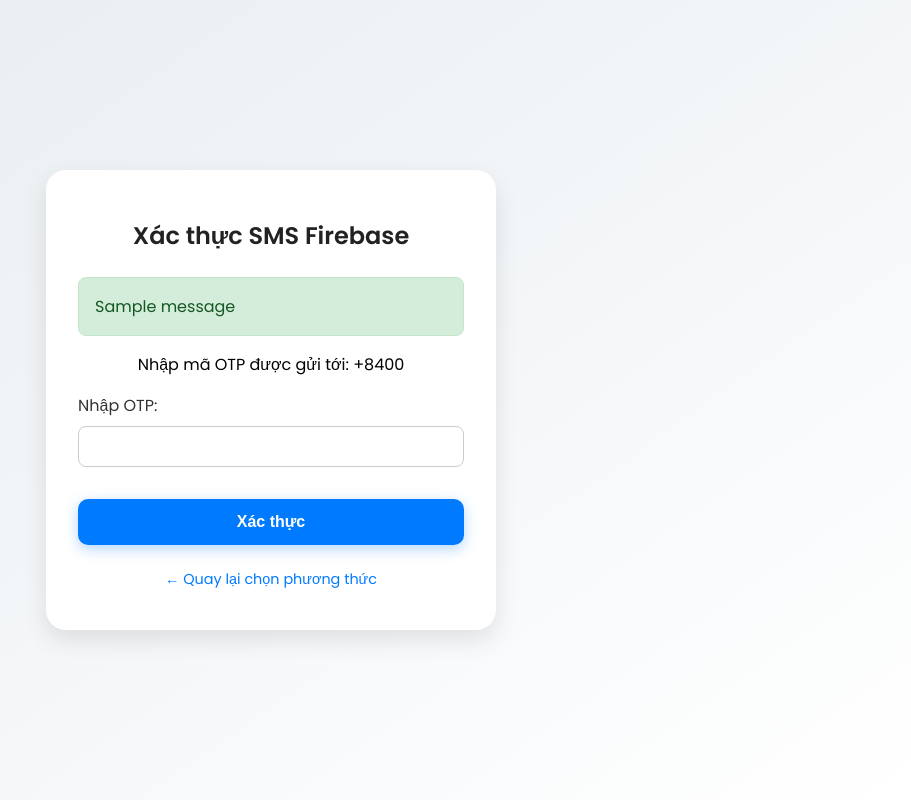
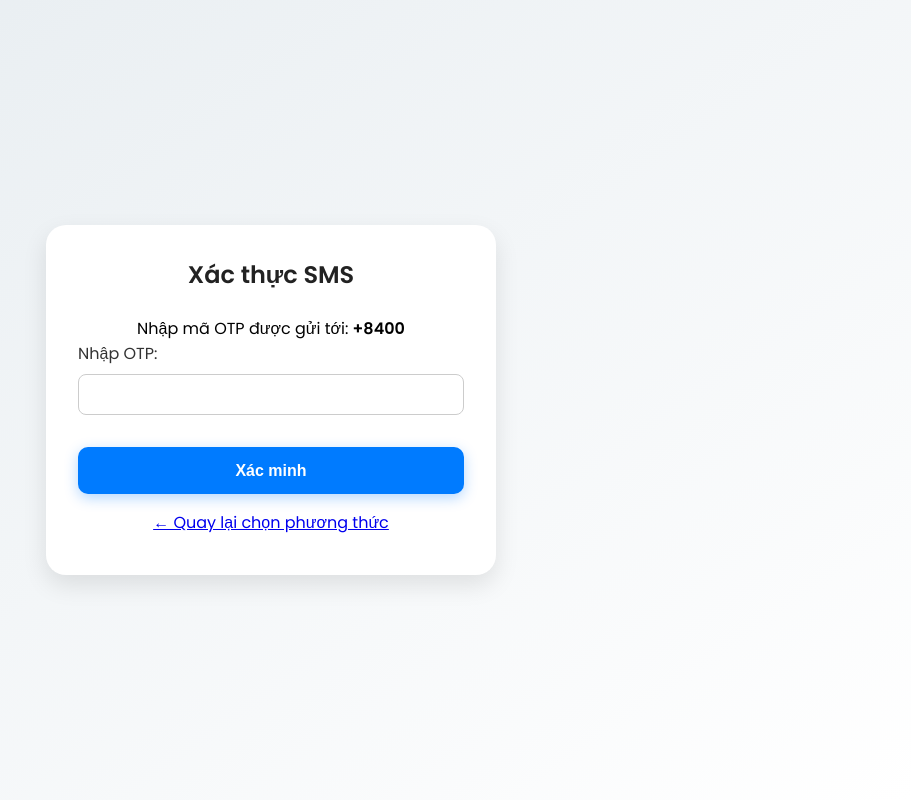
Before and after one commit to Trg-Nhan/cuoiky-2fa, a Flask app: page /auth/sms in a window 1280 px wide. Shown: the whole page, without its empty margins (369-1280 px from the left). Run offline with Flask 3, Linux system fonts and the light colour scheme; the visitor is signed in with stand-in values (Sample User, id 1); tables that the repository leaves empty hold one stand-in row (values such as "Sample post"); one stand-in notice (Sample message) is shown; some libraries are stand-ins or nearby versions.

Commit message:
Cập nhật verify và firebase

```diff
--- a/static/firebase.js
+++ b/static/firebase.js
@@ -1,93 +1,49 @@
 // firebase.js
-
-// Cấu hình Firebase
 const firebaseConfig = {
-  apiKey: "AIzaSyDOR6ivLePyTR4j3HlHMyN-NB6QS-qSORk",
-  authDomain: "sms-auth-demo-f5b14.firebaseapp.com",
-  projectId: "sms-auth-demo-f5b14",
-  storageBucket: "sms-auth-demo-f5b14.appspot.com",
-  messagingSenderId: "194704028483",
-  appId: "1:194704028483:web:4c402376687e955bcbf5f6",
-  measurementId: "G-DEV70ZFQLW"
+  apiKey: "YOUR_API_KEY",
+  authDomain: "YOUR_AUTH_DOMAIN",
+  projectId: "YOUR_PROJECT_ID",
+  storageBucket: "YOUR_BUCKET",
+  messagingSenderId: "YOUR_SENDER_ID",
+  appId: "YOUR_APP_ID"
 };
 
-// Khởi tạo Firebase
 firebase.initializeApp(firebaseConfig);
+const auth = firebase.auth();
 
-// Gửi mã OTP
-function sendOtpFirebase(phoneNumber) {
-  window.userPhone = phoneNumber;
+let confirmationResult = null;
 
-  // Reset nếu recaptcha đã tồn tại
-  if (window.recaptchaVerifier) {
-    window.recaptchaVerifier.clear();
+window.sendOtpFirebase = function (phoneNumber) {
+  const recaptchaVerifier = new firebase.auth.RecaptchaVerifier('recaptcha-container', {
+    size: 'invisible',
+    callback: function(response) {
+      // recaptcha solved
     }
-
-  window.recaptchaVerifier = new firebase.auth.RecaptchaVerifier('recaptcha-container', {
-    size: 'invisible'
   });
 
-  window.recaptchaVerifier.render().then(function (widgetId) {
-    window.recaptchaWidgetId = widgetId;
-
-    firebase.auth().signInWithPhoneNumber(phoneNumber, window.recaptchaVerifier)
-      .then((confirmationResult) => {
-        window.confirmationResult = confirmationResult;
+  auth.signInWithPhoneNumber(phoneNumber, recaptchaVerifier)
+    .then((result) => {
+      confirmationResult = result;
       alert("✅ Mã OTP đã được gửi!");
-        startResendCountdown(); // Bắt đầu đếm ngược
     })
     .catch((error) => {
-        console.error("❌ Lỗi gửi OTP:", error);
       alert("❌ Lỗi gửi OTP: " + error.message);
     });
-  });
-}
+};
 
-// Gửi lại OTP
-function resendOtp() {
-  const phone = window.userPhone;
-  if (!phone) {
-    alert("❌ Không tìm thấy số điện thoại để gửi lại OTP.");
-    return;
-  }
-  sendOtpFirebase(phone);
-}
-
-// Đếm ngược gửi lại
-function startResendCountdown() {
-  const btn = document.getElementById("resend-btn");
-  if (!btn) return;
-
-  btn.disabled = true;
-  let timeLeft = 60;
-  btn.innerText = `Gửi lại mã (${timeLeft}s)`;
-
-  const interval = setInterval(() => {
-    timeLeft--;
-    btn.innerText = `Gửi lại mã (${timeLeft}s)`;
-    if (timeLeft <= 0) {
-      clearInterval(interval);
-      btn.innerText = "Gửi lại mã";
-      btn.disabled = false;
-    }
-  }, 1000);
-}
-
-// Xác minh OTP
-function submitOtpFirebase() {
-  const otp = document.getElementById("otp").value;
-  if (!window.confirmationResult) {
-    alert("❌ Chưa gửi mã OTP hoặc mã chưa sẵn sàng.");
+window.submitOtpFirebase = function () {
+  const code = document.getElementById("otp").value;
+  if (!confirmationResult) {
+    alert("❗ Mã OTP chưa được gửi.");
     return;
   }
 
-  window.confirmationResult.confirm(otp)
+  confirmationResult.confirm(code)
     .then((result) => {
-      alert("✅ Xác thực thành công!");
-      document.getElementById("otp-form").submit();
+      alert("✅ Xác minh OTP thành công!");
+      window.location.href = "/auth/sms"; // hoặc redirect tùy bạn
     })
     .catch((error) => {
-      console.error("❌ Mã OTP không đúng:", error);
-      alert("❌ Mã OTP không đúng hoặc đã hết hạn.");
+      alert("❌ Sai mã OTP: " + error.message);
     });
-}
+};
--- a/templates/verify.html
+++ b/templates/verify.html
@@ -2,88 +2,40 @@
 <html lang="vi">
 <head>
   <meta charset="UTF-8">
-  <title>{{ header }}</title>
+  <title>Xác thực SMS</title>
   <link rel="stylesheet" href="{{ url_for('static', filename='css/style.css') }}">
 
-  {% if header == "Xác thực SMS" %}
-    <!-- Firebase SDK compat version -->
+  <!-- Firebase SDK -->
   <script src="https://www.gstatic.com/firebasejs/9.22.2/firebase-app-compat.js"></script>
   <script src="https://www.gstatic.com/firebasejs/9.22.2/firebase-auth-compat.js"></script>
-    <script src="{{ url_for('static', filename='js/firebase.js') }}"></script>
-  {% endif %}
+  <script src="{{ url_for('static', filename='firebase.js') }}"></script>
 </head>
-<body {% if header == "Xác thực Voice" %}onload="speakOTP();"{% endif %}>
+<body>
   <div class="form-container">
     <div class="form-card">
-      <div class="logo"><i class="fas fa-key"></i></div>
-      <h2>{{ header }}</h2>
+      <h2>Xác thực SMS</h2>
+      <p>Nhập mã OTP được gửi tới: <strong>{{ phone }}</strong></p>
 
-      {% with messages = get_flashed_messages(with_categories=true) %}
-        {% if messages %}
-          {% for category, message in messages %}
-            <div class="alert {{ category }}">{{ message }}</div>
-          {% endfor %}
-        {% endif %}
-      {% endwith %}
-
-      <p style="margin-bottom: 1rem;">
-        {{ message|safe }}
-        {% if otp_to_speak %}
-          <button type="button" onclick="speakOTP()" title="Nghe lại mã OTP"
-                  style="margin-left: 10px; background: none; border: none; cursor: pointer; font-size: 1.3rem;">
-            🔊
-          </button>
-        {% endif %}
-      </p>
-
-      {% if qr_code %}
-        <div class="qr-container">
-          {{ qr_code|safe }}
-        </div>
-      {% endif %}
-
-      {% if verify_url != "#" %}
       <form id="otp-form" method="POST" action="{{ verify_url }}">
         <div class="input-group">
           <label for="otp">Nhập OTP:</label>
           <input type="text" id="otp" name="otp" required>
         </div>
+        <button type="button" class="btn" onclick="submitOtpFirebase()">Xác minh</button>
+      </form>
 
-          {% if header == "Xác thực SMS" %}
-            <button type="button" class="btn" onclick="submitOtpFirebase()">Xác thực</button>
-            <button type="button" class="btn" id="resend-btn" style="margin-top: 1rem;" onclick="resendOtp()">Gửi lại mã</button>
-          {% else %}
-            <button type="submit" class="btn">Xác thực</button>
-          {% endif %}
-        </form>
-      {% endif %}
+      <div id="recaptcha-container"></div>
 
-      <div class="link" style="margin-top: 1.5rem;">
+      <div style="margin-top: 1rem;">
         <a href="{{ url_for('main.choose_method') }}">← Quay lại chọn phương thức</a>
       </div>
     </div>
   </div>
 
-  {% if header == "Xác thực Voice" and otp_to_speak %}
-  <script>
-    function speakOTP() {
-      const otp = "{{ otp_to_speak }}".split('').join(', ');
-      const msg = new SpeechSynthesisUtterance("Mã xác thực của bạn là: " + otp);
-      msg.lang = 'vi-VN';
-      msg.rate = 0.8;
-      window.speechSynthesis.speak(msg);
-    }
-  </script>
-  {% endif %}
-
-  {% if header == "Xác thực SMS" %}
-    <div id="recaptcha-container"></div>
   <script>
     document.addEventListener("DOMContentLoaded", function () {
-        const phone = "{{ phone }}";
-        if (phone) sendOtpFirebase(phone);
+      sendOtpFirebase("{{ phone }}");
     });
   </script>
-  {% endif %}
 </body>
 </html>
```
Lines whose indentation alone changed are shown as unchanged.
